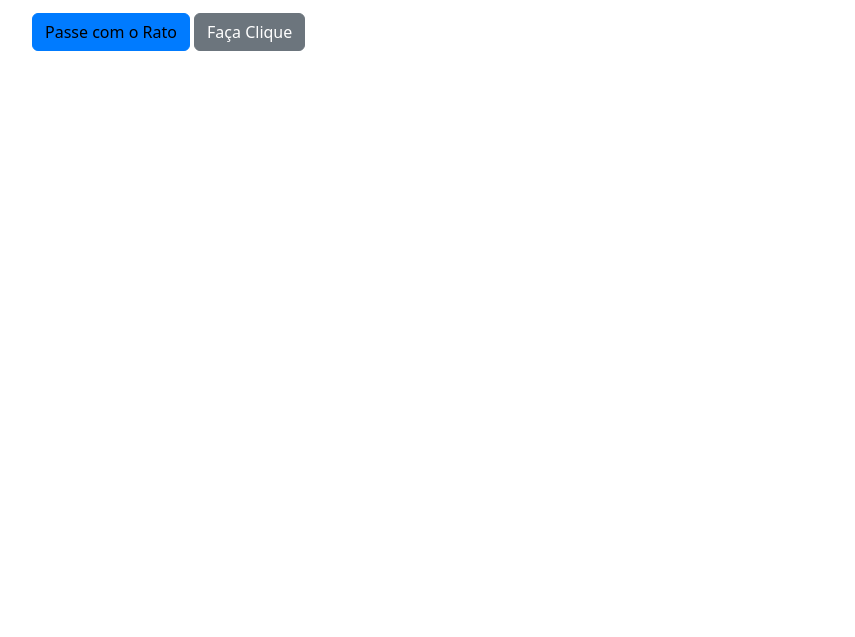
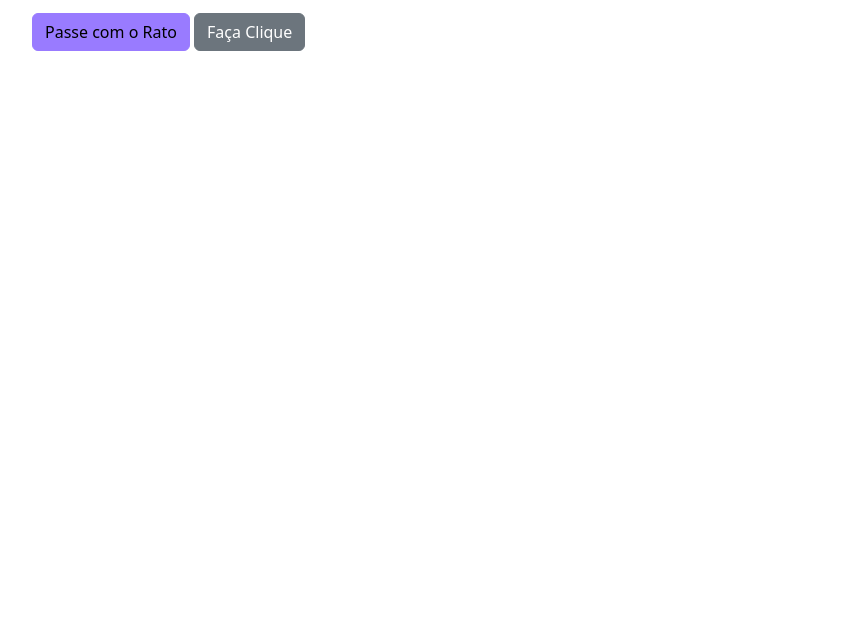
Before and after one commit to anavcodes02/CodeCrafts, a website: page Bootstrap_Project_Uni/public/index.html in a window 1280 px wide. Shown: the part 163-800 px from the top of the page, without its empty margins (50-905 px from the left). Drawn offline with nearby package versions, Linux system fonts and the light colour scheme; files that its build step writes are made by us from their sources; files whose address does not match are found by name.

Commit message:
Bootstrap overrides extensive explanation.

```diff
--- a/Bootstrap_Project_Uni/src/scss/_variables.scss
+++ b/Bootstrap_Project_Uni/src/scss/_variables.scss
@@ -2,7 +2,7 @@
 // See node_modules/bootstrap/scss/_variables.scss for available variables
 
 // Custom color scheme
-$primary: #007bff;
+$primary: #997bff;
 $secondary: #6c757d;
 $success: #28a745;
 $info: #17a2b8;
```
Also changed, not shown: Bootstrap_Project_Uni/README.md, 1 other file.
